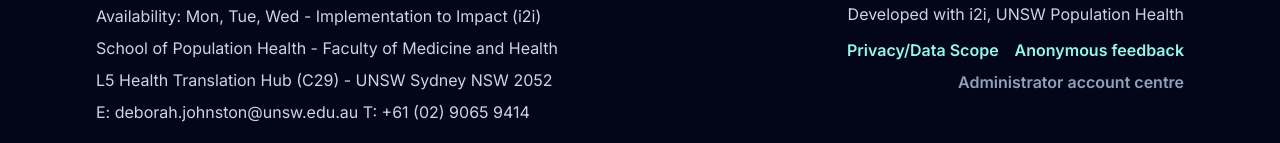
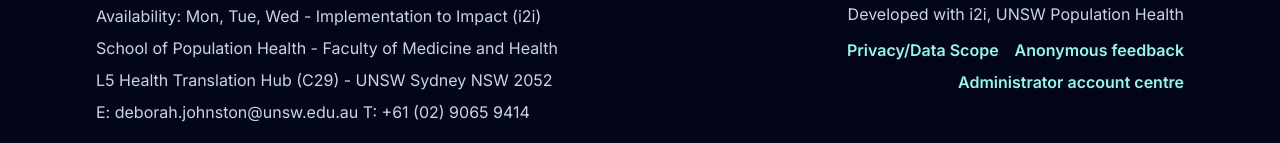
Before and after one commit to unsw-cse-comp99-3900/capstone-project-26t2-9900-t13c-cake, a Next.js app: page / in a window 1280 px wide. Shown: the part 1827-1970 px from the top of the page. Built offline with nearby package versions, Linux system fonts and the light colour scheme.

Commit message:
style: match admin footer link color to privacy and feedback.
Use the same teal accent so Administrator account centre aligns with the other footer nav links.

```diff
--- a/src/components/landing/LandingPage.tsx
+++ b/src/components/landing/LandingPage.tsx
@@ -276,7 +276,7 @@
               </Link>
               <Link
                 href="/admin"
-                className="font-semibold text-slate-400 transition hover:text-slate-200 focus-visible:outline-3 focus-visible:outline-offset-4 focus-visible:outline-teal-200"
+                className="font-semibold text-teal-200 transition hover:text-white focus-visible:outline-3 focus-visible:outline-offset-4 focus-visible:outline-teal-200"
               >
                 Administrator account centre
               </Link>
```
